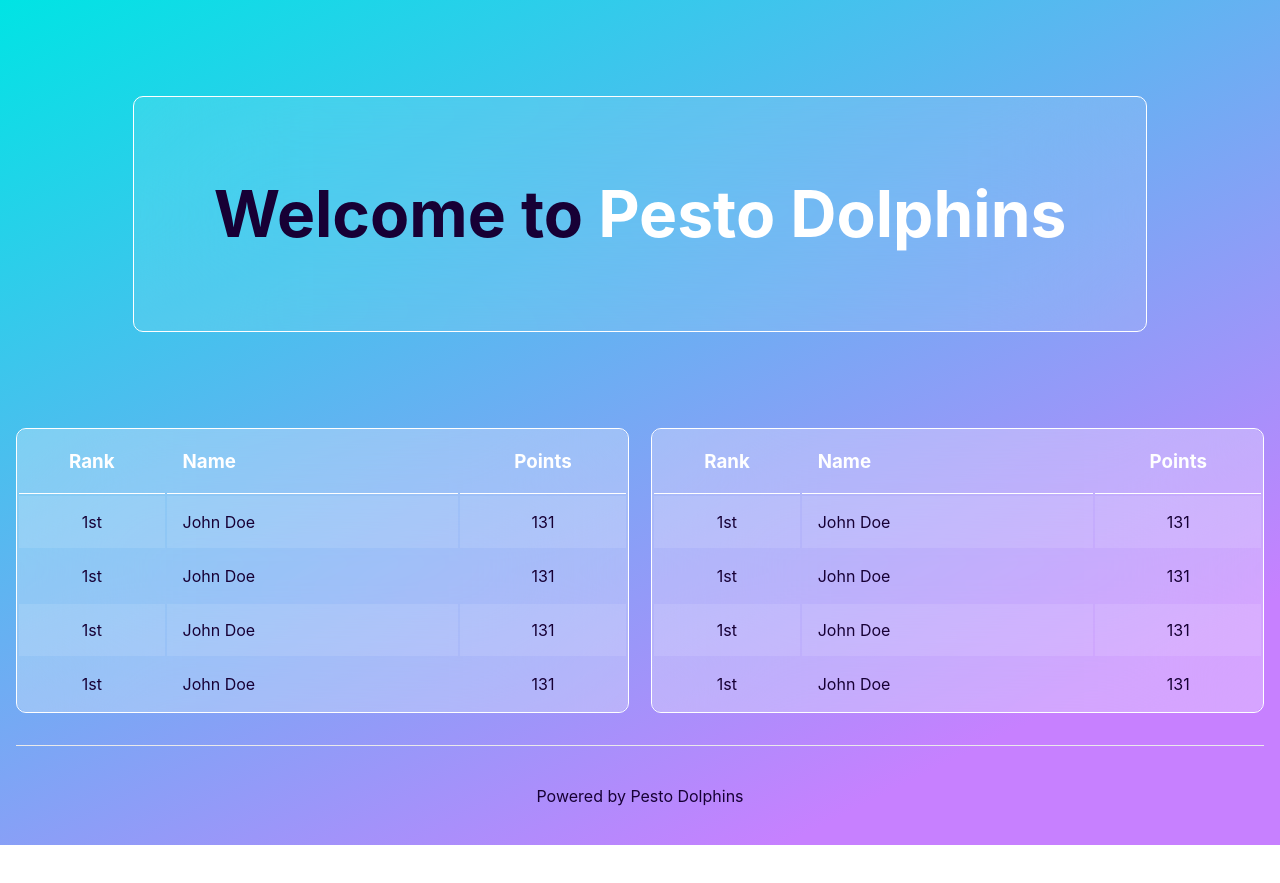
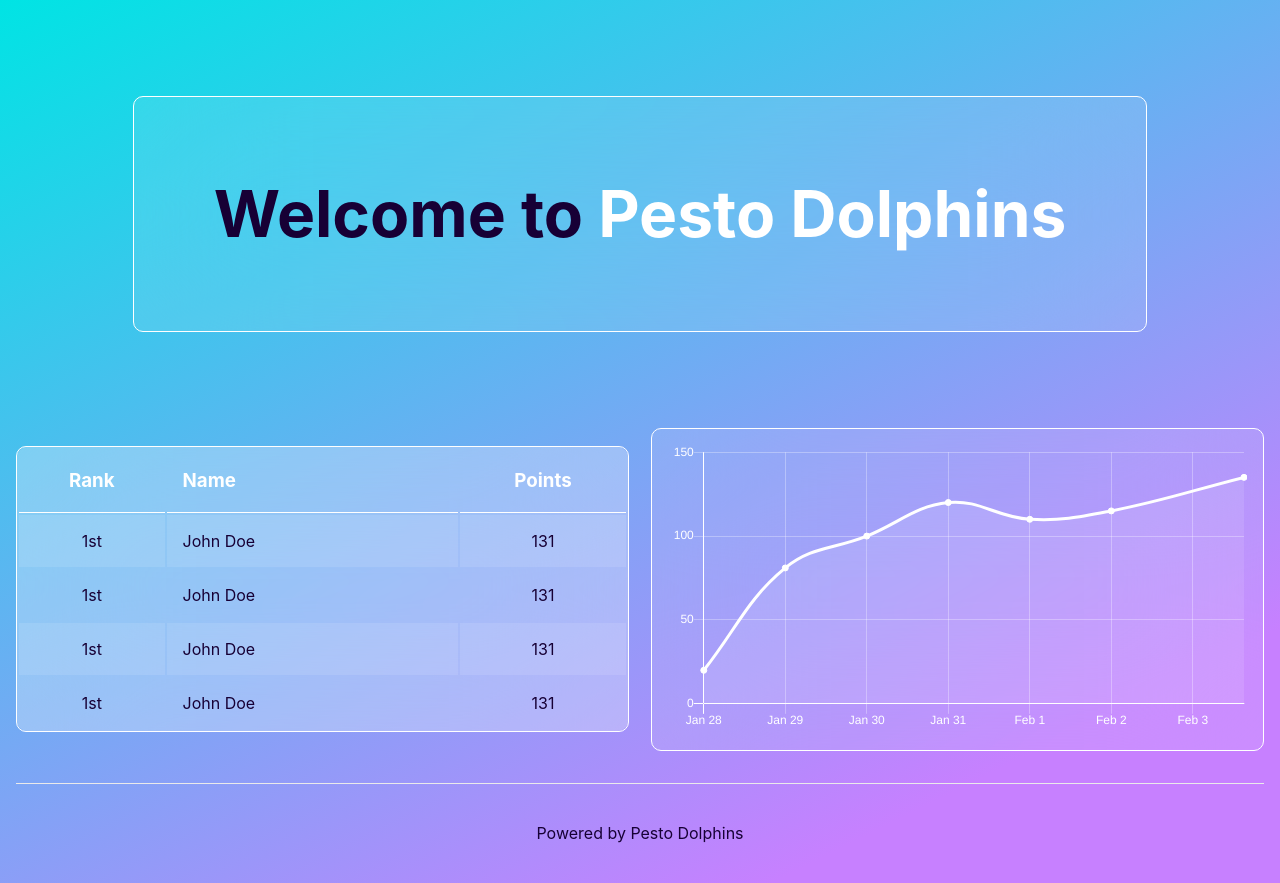
Before and after one commit to spd1-3/pesto-dolphins, a Next.js app in the folder Frontend/: page / in a window 1280 px wide. Before the commit the page ends 845 px from the top, so only its background shows below. Built offline with nearby package versions, Linux system fonts and the light colour scheme.

Commit message:
Create and display messages chart with dummy data

```diff
--- /dev/null
+++ b/Frontend/components/DashboardMessagesChart.js
@@ -0,0 +1,13 @@
+import { useMemo } from 'react'
+import LineChart from './LineChart'
+import styles from '../styles/dashboard.module.css'
+
+function DashboardMessagesChart() {
+    return (
+        <div className={`${styles.messageChartCard} blur`}>
+            <LineChart />
+        </div>
+    )
+}
+
+export default DashboardMessagesChart
--- /dev/null
+++ b/Frontend/components/LineChart.js
@@ -0,0 +1,108 @@
+import { useMemo } from 'react'
+import { Line } from 'react-chartjs-2';
+function LineChart () {
+    const today = new Date()
+    const options = {
+            scales: {
+                xAxes: [{
+                    type: 'time',
+                    time: {
+                        unit: 'day'
+                    },
+                    distribution: 'linear',
+                    ticks: {
+                        max: new Date(),
+                        min:  new Date(today.getFullYear(), today.getMonth(), today.getDate() - 6),
+                        maxTicksLimit: 7,
+                        fontColor: 'rgba(255, 255, 255, 1)'
+                    },
+                    gridLines: {
+                        color: 'rgba(255, 255, 255, 0.3)',
+                        fontColor: 'rgba(255, 255, 255, 0.3)',
+                        zeroLineColor: 'rgba(255, 255, 255, 1)'
+                    }
+
+                }],
+                yAxes: [{
+                    ticks: {
+                        beginAtZero: true,
+                        maxTicksLimit: 5,
+                        fontColor: 'rgba(255, 255, 255, 1)'
+                    },
+                    gridLines: {
+                        color: 'rgba(255, 255, 255, 0.3)',
+                        fontColor: 'rgba(255, 255, 255, 0.3)',
+                        zeroLineColor: 'rgba(255, 255, 255, 1)'
+                    }
+                }]
+            },
+            // tooltips: {
+            //     callbacks: {
+            //         title: function(value) {
+            //             return moment(value[0].xLabel).format('ll');
+            //         }
+            //     }
+            // },
+            title: {
+                display: false,
+                position: 'top',
+                fontSize: 18,
+                text: 'Daily'
+            },
+            legend: {
+                display: false
+            }
+        };
+        const data = {
+            datasets: [
+                {
+                    label: 'Total Messages',
+                    data: [
+                        {
+                            x: today,
+                            y: 135,
+                        },
+                        {
+                            x: new Date(today.getFullYear(), today.getMonth(), today.getDate() - 1),
+                            y: 115,
+                        },
+                        {
+                            x: new Date(today.getFullYear(), today.getMonth(), today.getDate() - 2),
+                            y: 110,
+                        },
+                        {
+                            x: new Date(today.getFullYear(), today.getMonth(), today.getDate() - 3),
+                            y: 120,
+                        },
+                        {
+                            x: new Date(today.getFullYear(), today.getMonth(), today.getDate() - 4),
+                            y: 100,
+                        },
+                        {
+                            x: new Date(today.getFullYear(), today.getMonth(), today.getDate() - 5),
+                            y: 81,
+                        },
+                        {
+                            x: new Date(today.getFullYear(), today.getMonth(), today.getDate() - 6),
+                            y: 20,
+                        },
+                    ],
+                    ...{
+                        backgroundColor: 'rgba(255, 255, 255, 0.1)',
+                        borderColor: 'rgba(255, 255, 255, 1)',
+                        pointBorderColor: 'rgba(255, 255, 255, 1)',
+                        pointBackgroundColor: 'rgba(255, 255, 255, 1)',
+                        pointHoverBackgroundColor: 'rgba(255, 255, 255, 1)',
+                        pointHoverBorderColor: 'rgba(255, 255, 255, 1)'
+                    }
+                }
+            ]
+        }
+    return (
+        <Line
+            data={ data }
+            options={ options }
+        />
+    )
+}
+export default LineChart
--- a/Frontend/package.json
+++ b/Frontend/package.json
@@ -8,8 +8,10 @@
     "start": "next start"
   },
   "dependencies": {
+    "chart.js": "^2.9.4",
     "next": "^10.0.0",
     "react": "17.0.1",
+    "react-chartjs-2": "^2.11.1",
     "react-dom": "17.0.1",
     "react-table": "^7.6.3"
   }
--- a/Frontend/pages/index.js
+++ b/Frontend/pages/index.js
@@ -2,6 +2,7 @@
 import Footer from '../components/Footer'
 import DashboardHeader from '../components/DashboardHeader'
 import DashboardLeaderboard from '../components/DashboardLeaderboard'
+import DashboardMessagesChart from '../components/DashboardMessagesChart'
 import styles from '../styles/dashboard.module.css'
 
 export default function Home() {
@@ -17,7 +18,7 @@
             <div className={styles.components}>
                 <DashboardLeaderboard />
                 {/* Placing this duplicate here until other components are added in order to display consistent layout */}
-                <DashboardLeaderboard />
+                <DashboardMessagesChart />
             </div>
             <Footer />
       </div>
--- a/Frontend/styles/dashboard.module.css
+++ b/Frontend/styles/dashboard.module.css
@@ -88,6 +88,9 @@
     font-size: 1.25rem;
     line-height: 1.5;
 } */
+
+/* Leaderboard */
+
 .leaderboardCard {
     min-width: 100%;
     padding: 0;
@@ -128,6 +131,14 @@
     text-align: left;
 }
 
+/* Message Chart */
+.messageChartCard {
+    min-width: 100%;
+    padding: 1rem;
+    overflow: hidden;
+    border-radius: var(--border-radius);
+}
+
 .bgWhite {
     background: var(--blur-bg);
 }
```
Also changed, not shown: 1 other file (tests, documents, lock files or other folders).
